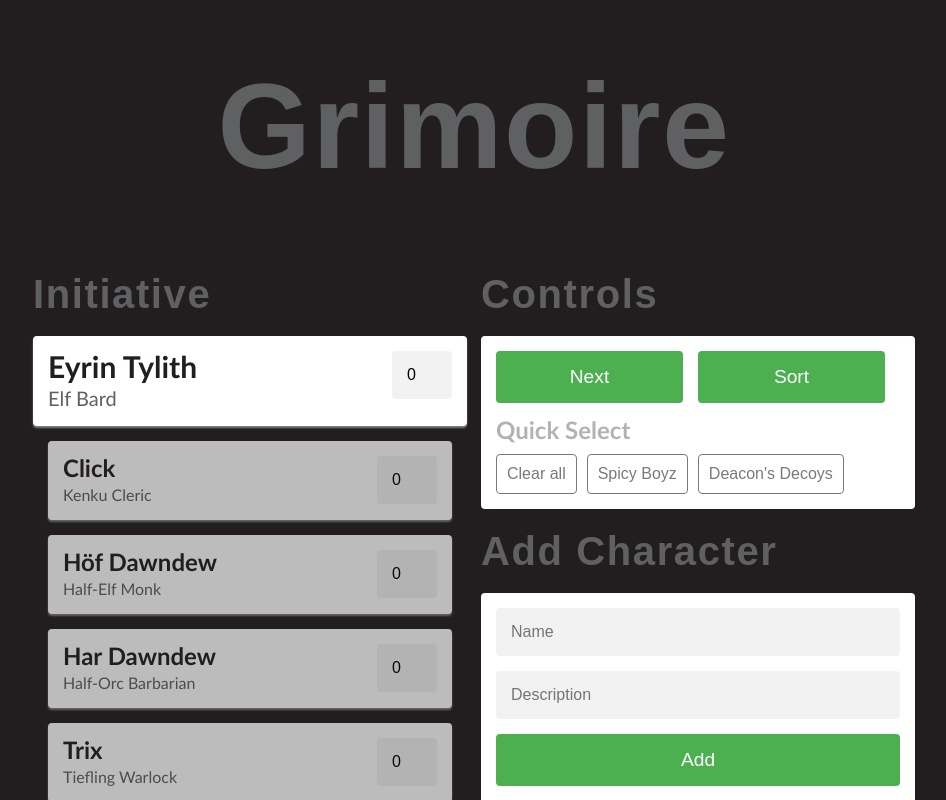
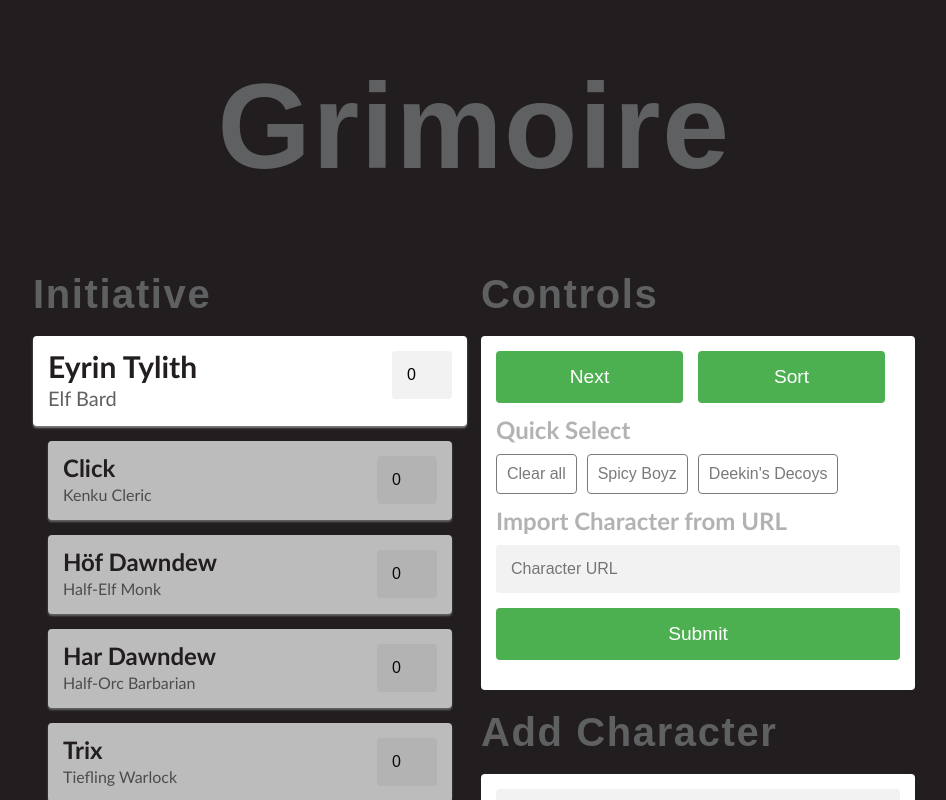
Before and after one commit to SpicyBoyz/grimoire, a React (Create React App) app: page / in a window 1280 px wide. Shown: the top 800 px of the page, without its empty margins (166-1112 px from the left). Built offline with nearby package versions, Linux system fonts and the light colour scheme; a web font is replaced by a local one.

Commit message:
Add ability to import characters from dnd beyond
Co-Authored-By: David Furnes <david@dfurnes.com>

```diff
--- a/src/App.css
+++ b/src/App.css
@@ -44,6 +44,10 @@ h2 {
   display: flex;
   align-content: center;
   justify-content: space-between;
+}
+
+.u-mb-15 {
+  margin-bottom: 15px;
 }
 
 @media (max-width: 400px) {
@@ -99,7 +103,6 @@ button:hover {
   border: 0;
   display: block;
   padding: 15px;
-  margin: 0 0 15px 0;
   font-size: 1.2em;
   background: #4caf50;
   color: #ffffff;
--- a/src/App.js
+++ b/src/App.js
@@ -81,6 +81,8 @@ const deaconsDecoys = [
 class App extends Component {
   constructor(props) {
     super(props);
+    this.handleSubmit = this.handleSubmit.bind(this);
+    this.input = React.createRef();
 
     this.state = {
       players: deaconsDecoys,
@@ -91,6 +93,40 @@ class App extends Component {
     this.sortPlayers = this.sortPlayers.bind(this);
     this.advancePlayers = this.advancePlayers.bind(this);
     this.updateInitiative = this.updateInitiative.bind(this);
+  }
+
+  async handleSubmit(event) {
+    event.preventDefault();
+
+    const characterURL = this.input.current.value;
+    console.log('A character url was submitted: ' + characterURL);
+    this.input.current.value = '';
+
+    // TODO: better error checking for URLs, and a better way to deal with CORS?
+    const response = await window.fetch(`https://cors-anywhere.herokuapp.com/${characterURL}/json`);
+    const json = await response.json();
+
+    const characterRequests = json.campaign.characters.map(async character => {
+      const response = await window.fetch(`https://cors-anywhere.herokuapp.com/https://www.dndbeyond.com/character/${character.characterId}/json`);
+      return await response.json();
+    });
+    const characters = await Promise.all(characterRequests);
+    console.log(characters);
+
+    const players = characters.map(character => {
+      const className = character.classes
+        .map(classObject => classObject.definition.name)
+        .join('/');
+
+      return {
+        title: character.name,
+        text: `${character.race.fullName} ${className}`,
+        initiative: 0,
+        dexterity: '',
+      }
+    });
+
+    this.setState({ players });
   }
 
   addPlayer(player) {
@@ -176,7 +212,7 @@ class App extends Component {
           <div className="column">
             <h1>Controls</h1>
             <div className="card">
-              <div className="buttons">
+              <div className="buttons u-mb-15">
                 <button
                   className="primary-button"
                   onClick={this.advancePlayers}
@@ -188,15 +224,23 @@ class App extends Component {
                 </button>
               </div>
 
-              <div>
+              <div className="u-mb-15">
                 <h2>Quick Select</h2>
                 <button onClick={this.loadPlayers}>Clear all</button>
                 <button onClick={this.loadPlayers} value={spicyBoyz}>
                   Spicy Boyz
                 </button>
                 <button onClick={this.loadPlayers} value={deaconsDecoys}>
-                  Deacon's Decoys
+                  Deekin's Decoys
                 </button>
+              </div>
+
+              <div className="u-mb-15">
+                <h2>Import Character from URL</h2>
+                <form onSubmit={this.handleSubmit}>
+                  <input type="text" placeholder="Character URL" ref={this.input}/>
+                  <button type="submit" className="primary-button">Submit</button>
+                </form>
               </div>
             </div>
 
```
